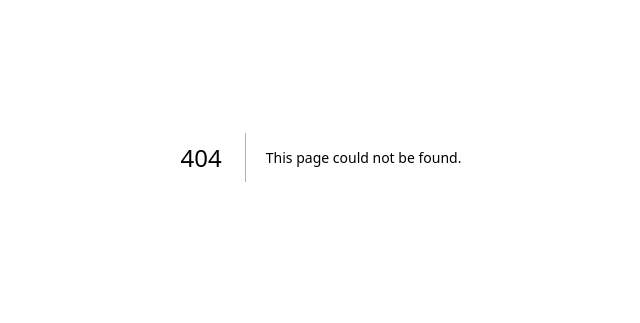
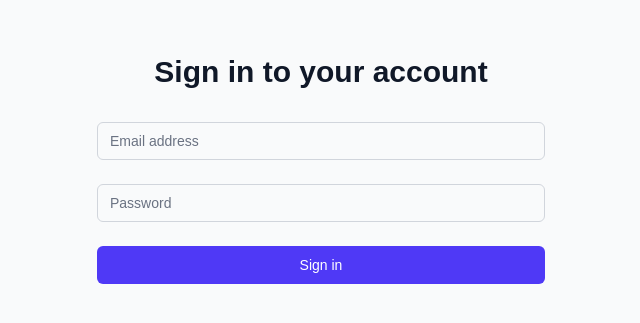
Before and after one commit to klawnwork/bloodwork-tracker, a Next.js app: page /login in a window 1280 px wide. Before the commit this address had no page. Shown: the part 243-566 px from the top of the page, without its empty margins (319-959 px from the left). Built offline with nearby package versions, Linux system fonts and the light colour scheme; no server answers.

Commit message:
feat/refactor: added login page and form, moved lib from app to src

```diff
--- /dev/null
+++ b/src/app/login/page.tsx
@@ -0,0 +1,16 @@
+import LoginForm from '@/components/LoginForm'
+
+export default function LoginPage() {
+    return (
+      <div className="min-h-screen flex items-center justify-center bg-gray-50 py-12 px-4">
+        <div className="max-w-md w-full space-y-8">
+          <div>
+            <h2 className="mt-6 text-center text-3xl font-extrabold text-gray-900">
+              Sign in to your account
+            </h2>
+          </div>
+          <LoginForm />
+        </div>
+      </div>
+    )
+}
--- /dev/null
+++ b/src/components/LoginForm.tsx
@@ -0,0 +1,61 @@
+'use client'
+import { useState } from 'react'
+import { useRouter } from 'next/navigation'
+import { supabase } from '@/lib/supabase'
+
+export default function LoginForm() {
+    const [email, setEmail] = useState('')
+    const [password, setPassword] = useState('')
+    const [loading, setLoading] = useState(false)
+    const router = useRouter()
+
+    const handleSubmit = async (e: React.FormEvent) => {
+      e.preventDefault()
+      setLoading(true)
+
+      const { error } = await supabase.auth.signInWithPassword({
+        email,
+        password,
+      })
+
+      setLoading(false)
+
+      if (error) {
+        alert(error.message)
+      } else {
+        router.push('/dashboard')
+      }
+    }
+
+    return (
+        <form onSubmit={handleSubmit} className='mt-8 space-y-6'>
+          <div>
+            <input
+              type="email"
+              required
+              value={email}
+              onChange={(e) => setEmail(e.target.value)}
+              className="appearance-none rounded-md relative block w-full px-3 py-2 border border-gray-300 placeholder-gray-500 text-gray-900 focus:outline-none focus:ring-indigo-500 focus:border-indigo-500 focus:z-10 sm:text-sm"
+              placeholder="Email address"
+            />
+          </div>
+          <div>
+            <input
+              type="password"
+              required
+              value={password}
+              onChange={(e) => setPassword(e.target.value)}
+              className="appearance-none rounded-md relative block w-full px-3 py-2 border border-gray-300 placeholder-gray-500 text-gray-900 focus:outline-none focus:ring-indigo-500 focus:border-indigo-500 focus:z-10 sm:text-sm"
+              placeholder="Password"
+            />
+          </div>
+          <button
+            type="submit"
+            disabled={loading}
+            className="group relative w-full flex justify-center py-2 px-4 border border-transparent text-sm font-medium rounded-md text-white bg-indigo-600 hover:bg-indigo-700 focus:outline-none focus:ring-2 focus:ring-offset-2 focus:ring-indigo-500 disabled:opacity-50"
+          >
+            {loading ? 'Signing in...' : 'Sign in'}
+          </button>
+        </form>
+    )
+}
```
Also changed, not shown: src/lib/supabase.ts (renamed from src/app/lib/supabase.ts).
